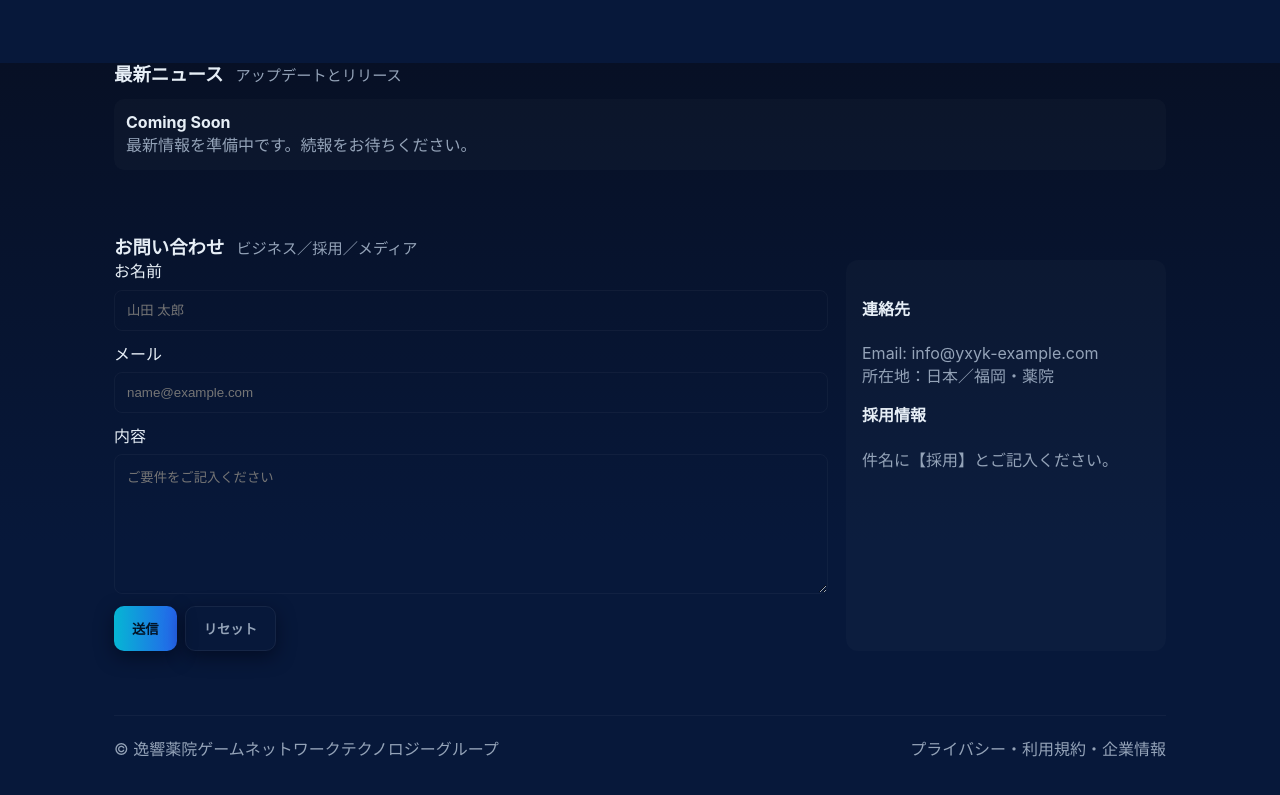
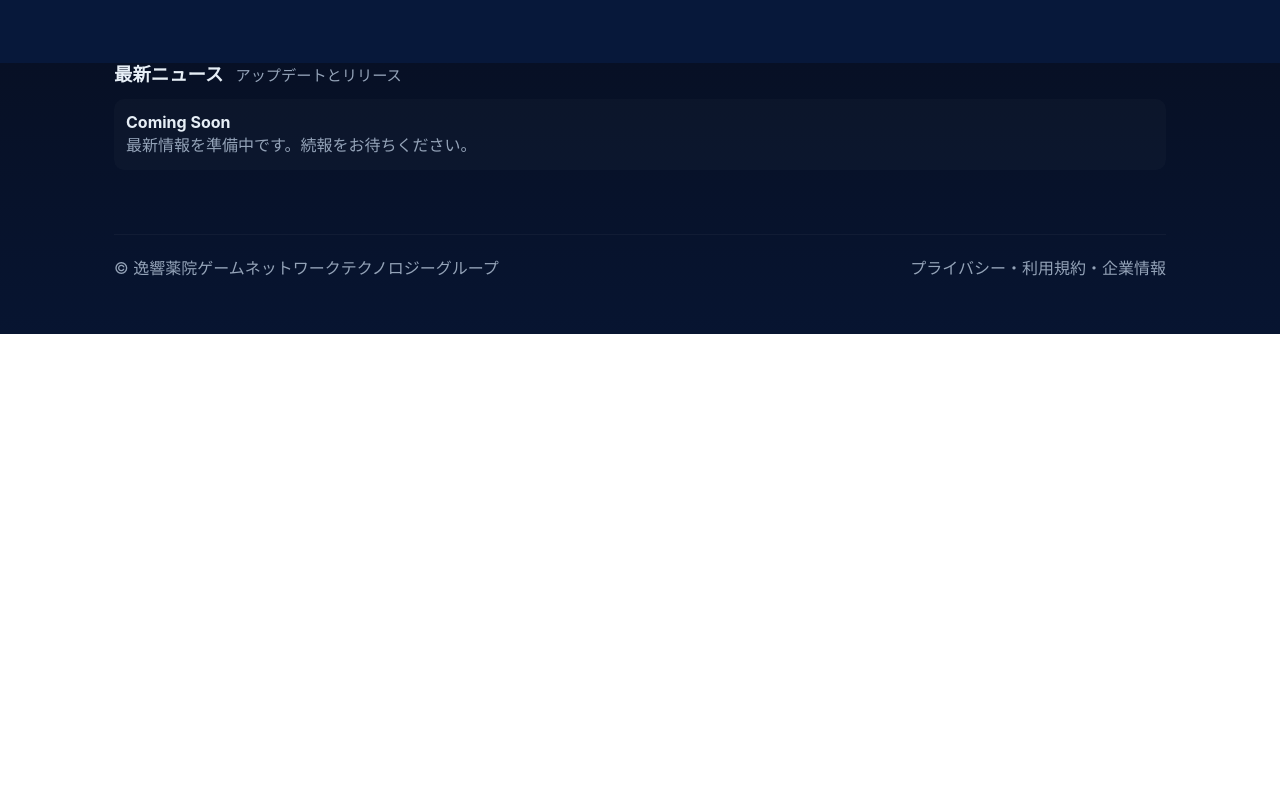
Before and after one commit to newbiegpt/website, a plain HTML site: page index.html in a window 1280 px wide. Shown: the part 1537-2332 px from the top of the page. After the commit the page ends 1871 px from the top, so only its background shows below. Drawn offline with Linux system fonts and the light colour scheme.

Commit message:
Remove contact section and cleanup translations

```diff
--- a/index.html
+++ b/index.html
@@ -64,10 +64,6 @@
     .news-list{display:flex;flex-direction:column;gap:12px;margin-top:12px}
     .news-item{background:rgba(255,255,255,0.02);padding:12px;border-radius:10px;display:flex;gap:12px;align-items:flex-start}
     .news-item time{color:var(--muted);font-size:0.85rem}
-    .contact-form{display:grid;grid-template-columns:1fr 320px;gap:18px}
-    .field{display:flex;flex-direction:column;gap:6px}
-    .field input,.field textarea{padding:12px;border-radius:8px;border:1px solid rgba(255,255,255,0.04);background:transparent;color:inherit;min-height:40px}
-    .field textarea{min-height:140px;resize:vertical}
     footer{border-top:1px solid rgba(255,255,255,0.04);padding:22px 0;color:var(--muted);display:flex;justify-content:space-between;align-items:center;gap:12px;flex-wrap:wrap}
     @media (max-width:980px){
       .hero{grid-template-columns:1fr; text-align:center}
@@ -75,7 +71,6 @@
       .hero-left{order:1}
       .games-grid{grid-template-columns:repeat(2,1fr)}
       .team-grid{grid-template-columns:repeat(2,1fr)}
-      .contact-form{grid-template-columns:1fr}
       nav{display:none}
     }
     @media (max-width:520px){
@@ -101,7 +96,6 @@
         <a href="#games" data-i18n="nav-products">プロダクト</a>
         <a href="#team" data-i18n="nav-team">チーム</a>
         <a href="#news" data-i18n="nav-news">ニュース</a>
-        <a href="#contact" data-i18n="nav-contact">お問い合わせ</a>
       </nav>
       <button id="lang-toggle" class="lang-toggle" type="button" aria-label="中国語に切り替え">中文</button>
     </header>
@@ -112,7 +106,6 @@
           <p data-i18n="hero-subtitle">ゲーム開発、オンラインサービス、インテリジェントネットワークを統合し、安全で魅力的なエコシステムを提供します。</p>
           <div class="cta-row">
             <a class="btn btn-primary" href="#games" data-i18n="hero-cta-primary">製品を見る</a>
-            <a class="btn btn-secondary" href="#contact" data-i18n="hero-cta-secondary">ビジネス相談</a>
           </div>
           <div style="margin-top:22px;font-size:0.95rem;color:var(--muted)">
             <strong data-i18n="hero-services-title" style="color:white">サービス領域</strong>
@@ -207,38 +200,6 @@
           </div>
         </div>
       </section>
-      <section id="contact" aria-labelledby="contact-title">
-        <div class="section-title">
-          <h3 id="contact-title" data-i18n="contact-title">お問い合わせ</h3>
-          <p data-i18n="contact-subtitle">ビジネス／採用／メディア</p>
-        </div>
-        <div class="contact-form" role="form" aria-label="Contact form">
-          <form id="contact-form" style="display:flex;flex-direction:column;gap:12px">
-            <div class="field">
-              <label for="name" data-i18n="contact-name-label">お名前</label>
-              <input id="name" name="name" placeholder="山田 太郎" required data-i18n-placeholder="contact-name-placeholder" />
-            </div>
-            <div class="field">
-              <label for="email" data-i18n="contact-email-label">メール</label>
-              <input id="email" name="email" type="email" placeholder="name@example.com" required data-i18n-placeholder="contact-email-placeholder" />
-            </div>
-            <div class="field">
-              <label for="message" data-i18n="contact-message-label">内容</label>
-              <textarea id="message" name="message" placeholder="ご要件をご記入ください" required data-i18n-placeholder="contact-message-placeholder"></textarea>
-            </div>
-            <div style="display:flex;gap:8px">
-              <button class="btn btn-primary" type="submit" data-i18n="contact-submit">送信</button>
-              <button id="clear-form" class="btn btn-secondary" type="button" data-i18n="contact-clear">リセット</button>
-            </div>
-          </form>
-          <aside style="background:rgba(255,255,255,0.02);padding:16px;border-radius:12px">
-            <h4 data-i18n="contact-info-title">連絡先</h4>
-            <p data-i18n="contact-info-text" style="color:var(--muted)">Email: info@yxyk-example.com<br/>所在地：日本／福岡・薬院</p>
-            <h4 data-i18n="contact-hiring-title" style="margin-top:12px">採用情報</h4>
-            <p data-i18n="contact-hiring-text" style="color:var(--muted)">件名に【採用】とご記入ください。</p>
-          </aside>
-        </div>
-      </section>
     </main>
     <footer role="contentinfo">
       <div data-i18n="footer-copy">© 逸響薬院ゲームネットワークテクノロジーグループ</div>
@@ -255,7 +216,6 @@
           toggleText: '日本語',
           toggleAriaLabel: '切换到日语',
           next: 'ja',
-          demoAlert: '这是演示提交。需要后端集成请联系我。',
           elements: {
             'brand-name': '逸响药院 游戏网络科技集团',
             'brand-tagline': '创新・娱乐・技术',
@@ -263,11 +223,9 @@
             'nav-products': '产品',
             'nav-team': '团队',
             'nav-news': '新闻',
-            'nav-contact': '联系我们',
             'hero-title': '次世代的游戏体验与网络技术，面向全球。',
             'hero-subtitle': '我们整合游戏开发、在线服务与智能网络，为玩家提供安全而富有魅力的生态。',
             'hero-cta-primary': '查看产品',
-            'hero-cta-secondary': '商务合作',
             'hero-services-title': '服务范围',
             'hero-pill-1': '在线游戏开发',
             'hero-pill-2': '网络运维',
@@ -300,24 +258,8 @@
             'news-subtitle': '更新与发布',
             'news-coming-soon-title': 'Coming Soon',
             'news-coming-soon-desc': '最新动态正在筹备中，敬请期待。',
-            'contact-title': '联系我们',
-            'contact-subtitle': '商务/招聘/媒体',
-            'contact-name-label': '姓名',
-            'contact-email-label': '邮箱',
-            'contact-message-label': '内容',
-            'contact-submit': '发送',
-            'contact-clear': '清空',
-            'contact-info-title': '联系方式',
-            'contact-info-text': 'Email: info@yxyk-example.com<br/>地点：日本 / 福冈・药院',
-            'contact-hiring-title': '招聘',
-            'contact-hiring-text': '邮件主题请注明【招聘】。',
             'footer-copy': '© 逸响药院游戏网络科技集团',
             'footer-links': '隐私政策・使用条款・公司信息'
-          },
-          placeholders: {
-            'contact-name-placeholder': '张三',
-            'contact-email-placeholder': 'name@example.com',
-            'contact-message-placeholder': '请填写您的需求'
           },
           attrs: {
             'brand-logo-alt': '逸响药院标志',
@@ -331,7 +273,6 @@
           toggleText: '中文',
           toggleAriaLabel: '中国語に切り替え',
           next: 'zh',
-          demoAlert: 'これはデモ送信です。バックエンド連携についてはお問い合わせください。',
           elements: {
             'brand-name': '逸響薬院 ゲームネットワークテクノロジーグループ',
             'brand-tagline': 'イノベーション・エンタメ・テクノロジー',
@@ -339,11 +280,9 @@
             'nav-products': 'プロダクト',
             'nav-team': 'チーム',
             'nav-news': 'ニュース',
-            'nav-contact': 'お問い合わせ',
             'hero-title': '次世代のゲーム体験とネットワーク技術を世界へ。',
             'hero-subtitle': 'ゲーム開発、オンラインサービス、インテリジェントネットワークを統合し、安全で魅力的なエコシステムを提供します。',
             'hero-cta-primary': '製品を見る',
-            'hero-cta-secondary': 'ビジネス相談',
             'hero-services-title': 'サービス領域',
             'hero-pill-1': 'オンラインゲーム開発',
             'hero-pill-2': 'ネットワーク運用',
@@ -376,24 +315,8 @@
             'news-subtitle': 'アップデートとリリース',
             'news-coming-soon-title': 'Coming Soon',
             'news-coming-soon-desc': '最新情報を準備中です。続報をお待ちください。',
-            'contact-title': 'お問い合わせ',
-            'contact-subtitle': 'ビジネス／採用／メディア',
-            'contact-name-label': 'お名前',
-            'contact-email-label': 'メール',
-            'contact-message-label': '内容',
-            'contact-submit': '送信',
-            'contact-clear': 'リセット',
-            'contact-info-title': '連絡先',
-            'contact-info-text': 'Email: info@yxyk-example.com<br/>所在地：日本／福岡・薬院',
-            'contact-hiring-title': '採用情報',
-            'contact-hiring-text': '件名に【採用】とご記入ください。',
             'footer-copy': '© 逸響薬院ゲームネットワークテクノロジーグループ',
             'footer-links': 'プライバシー・利用規約・企業情報'
-          },
-          placeholders: {
-            'contact-name-placeholder': '山田 太郎',
-            'contact-email-placeholder': 'name@example.com',
-            'contact-message-placeholder': 'ご要件をご記入ください'
           },
           attrs: {
             'brand-logo-alt': '逸響薬院ロゴ',
@@ -402,8 +325,6 @@
         }
       };
 
-      const form = document.getElementById('contact-form');
-      const clearBtn = document.getElementById('clear-form');
       const toggleBtn = document.getElementById('lang-toggle');
 
       function applyLang(lang) {
@@ -420,25 +341,24 @@
             el.innerHTML = config.elements[key];
           }
         });
+        const placeholders = config.placeholders || {};
         document.querySelectorAll('[data-i18n-placeholder]').forEach((el) => {
           const key = el.getAttribute('data-i18n-placeholder');
-          if (key && Object.prototype.hasOwnProperty.call(config.placeholders, key)) {
-            el.setAttribute('placeholder', config.placeholders[key]);
+          if (key && Object.prototype.hasOwnProperty.call(placeholders, key)) {
+            el.setAttribute('placeholder', placeholders[key]);
           }
         });
+        const attrs = config.attrs || {};
         document.querySelectorAll('[data-i18n-alt]').forEach((el) => {
           const key = el.getAttribute('data-i18n-alt');
-          if (key && Object.prototype.hasOwnProperty.call(config.attrs, key)) {
-            el.setAttribute('alt', config.attrs[key]);
+          if (key && Object.prototype.hasOwnProperty.call(attrs, key)) {
+            el.setAttribute('alt', attrs[key]);
           }
         });
         if (toggleBtn) {
           toggleBtn.textContent = config.toggleText;
           toggleBtn.setAttribute('aria-label', config.toggleAriaLabel);
           toggleBtn.dataset.nextLang = config.next;
-        }
-        if (form) {
-          form.dataset.demoAlert = config.demoAlert;
         }
       }
 
@@ -456,22 +376,6 @@
           }
         });
       }
-
-      if (form) {
-        form.addEventListener('submit', (event) => {
-          event.preventDefault();
-          const message = form.dataset.demoAlert || '这是演示提交。';
-          alert(message);
-        });
-      }
-
-      if (clearBtn) {
-        clearBtn.addEventListener('click', () => {
-          if (form) {
-            form.reset();
-          }
-        });
-      }
     })();
   </script>
 </body>
```
